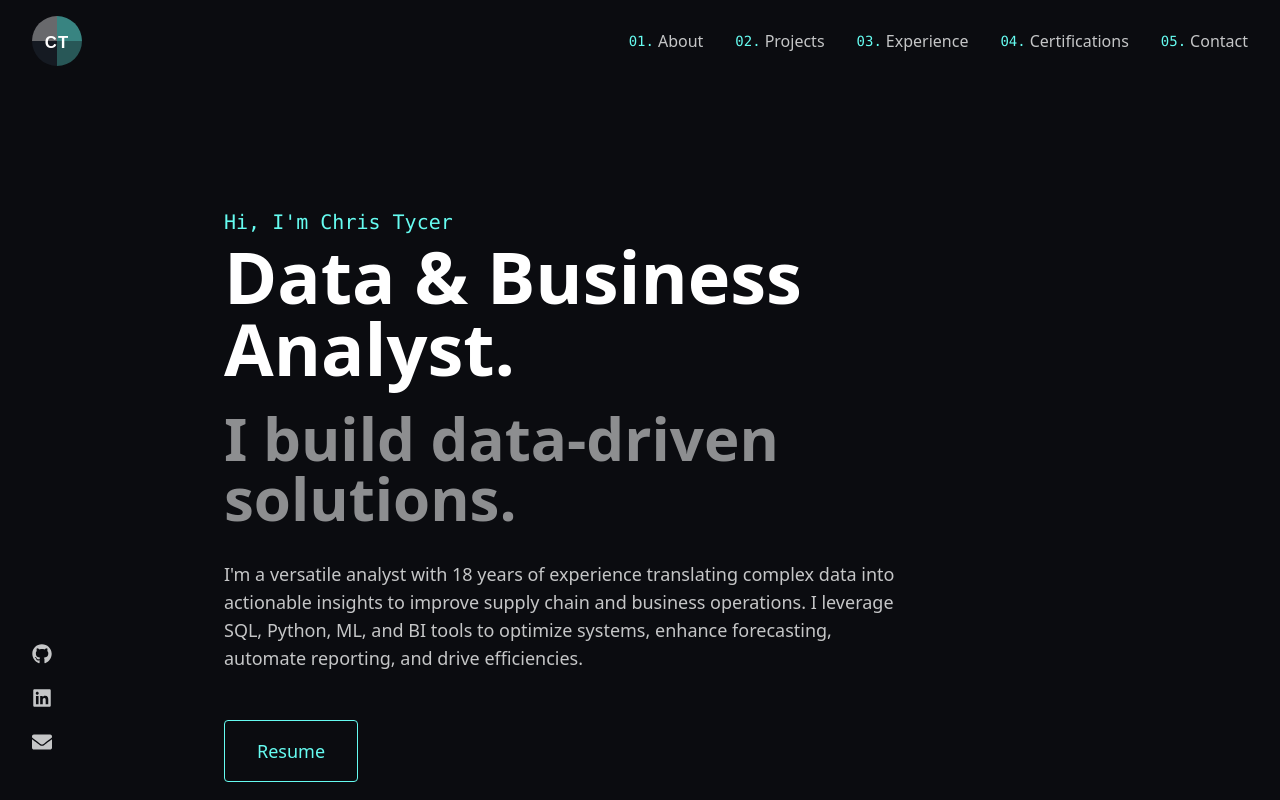
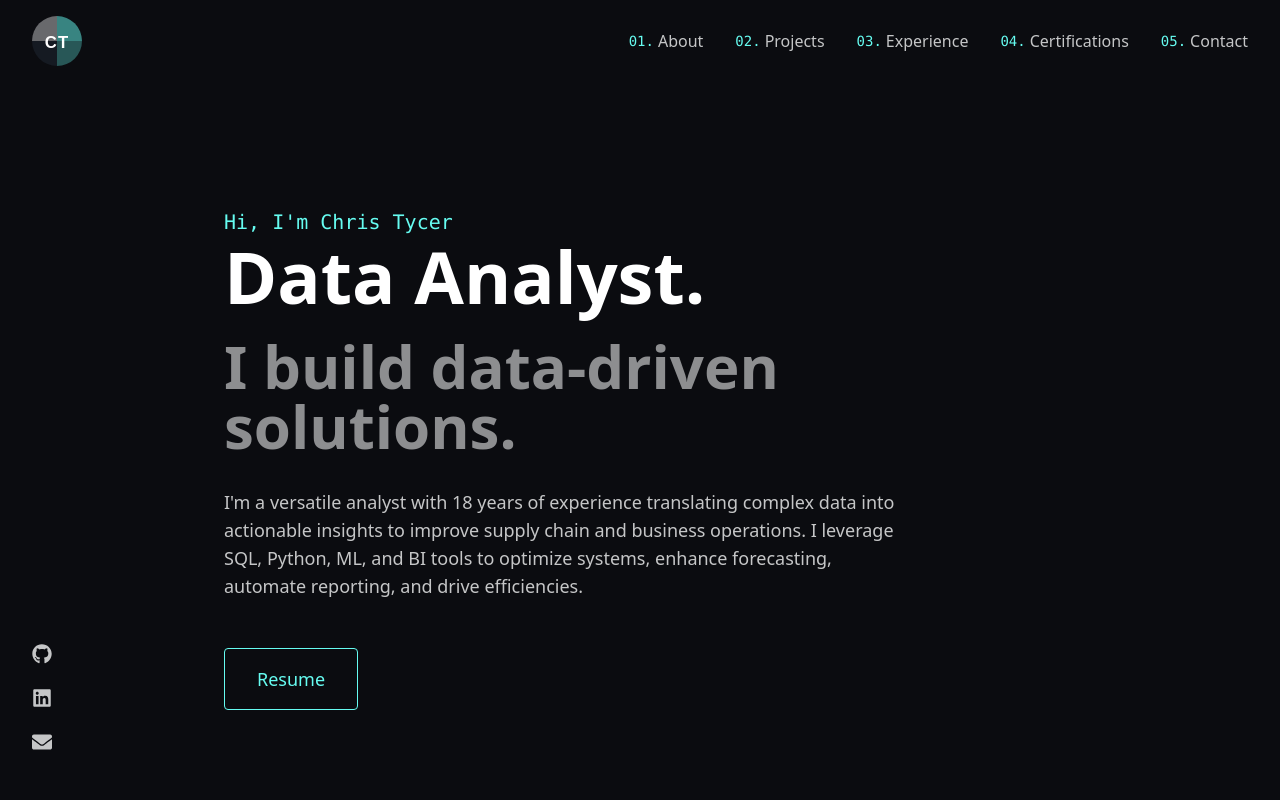
Before and after one commit to tycerch/portfolio, a Next.js app: page / in a window 1280 px wide. Shown: the top 800 px of the page. Built offline with nearby package versions, Linux system fonts and the light colour scheme.

Commit message:
refactor: simplify title

```diff
--- a/app/layout.tsx
+++ b/app/layout.tsx
@@ -8,7 +8,7 @@ import Script from 'next/script';
 const inter = Inter({ subsets: ["latin"] });
 
 export const metadata: Metadata = {
-  title: "Chris Tycer - Data & Business Analyst",
+  title: "Chris Tycer - Data Analyst",
   description:
     "Chris Tycer is a seasoned supply chain and data analytics professional specializing in forecasting, BI development, and systems design. Explore my portfolio to learn more.",
   keywords: [
--- a/app/sections/Hero.tsx
+++ b/app/sections/Hero.tsx
@@ -4,7 +4,7 @@ export default function Hero() {
       <p className="text-highlight text-lg md:text-xl mb-1 font-mono">Hi, I&apos;m Chris Tycer</p>
 
       <h1 className="text-5xl md:text-7xl font-bold text-white mb-6">
-        Data & Business Analyst.
+        Data Analyst.
       </h1>
       <h2 className="text-4xl md:text-6xl font-bold text-foreground/70 mb-8">
         I build data-driven solutions.
```
